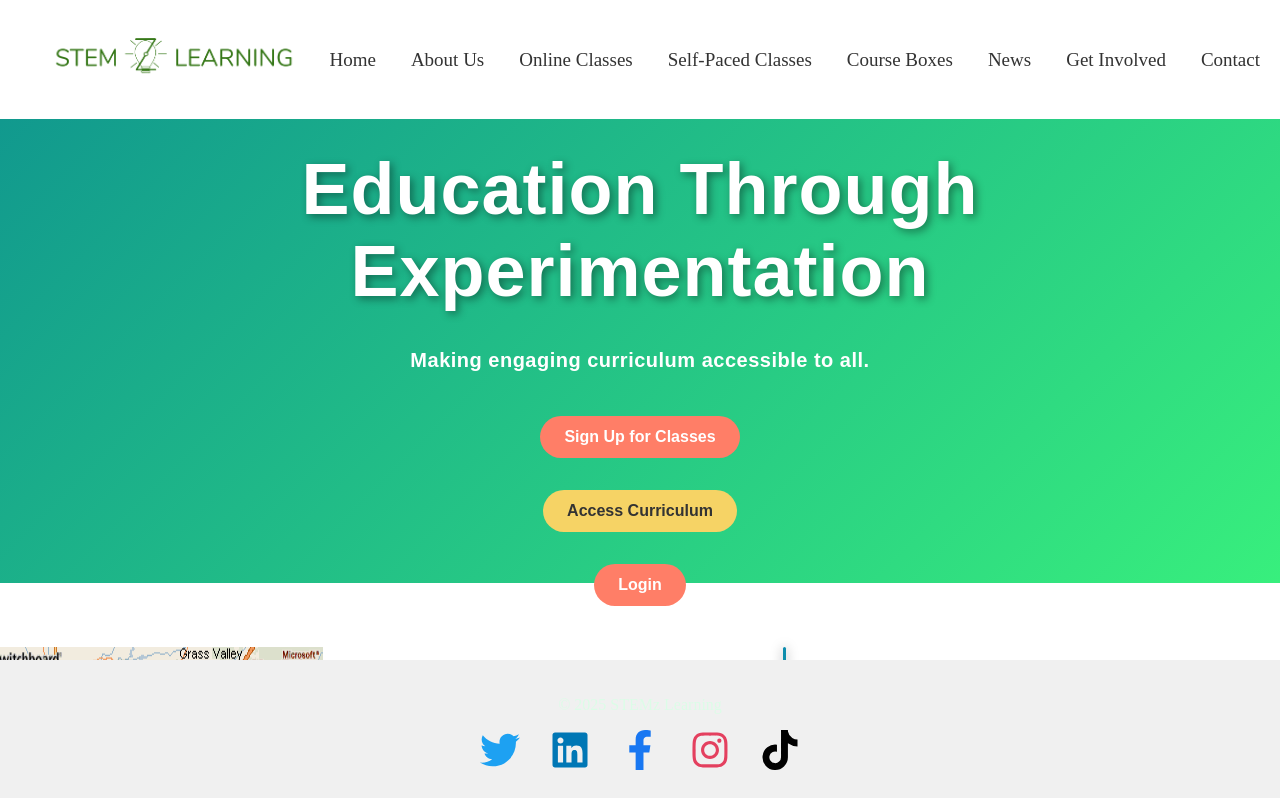
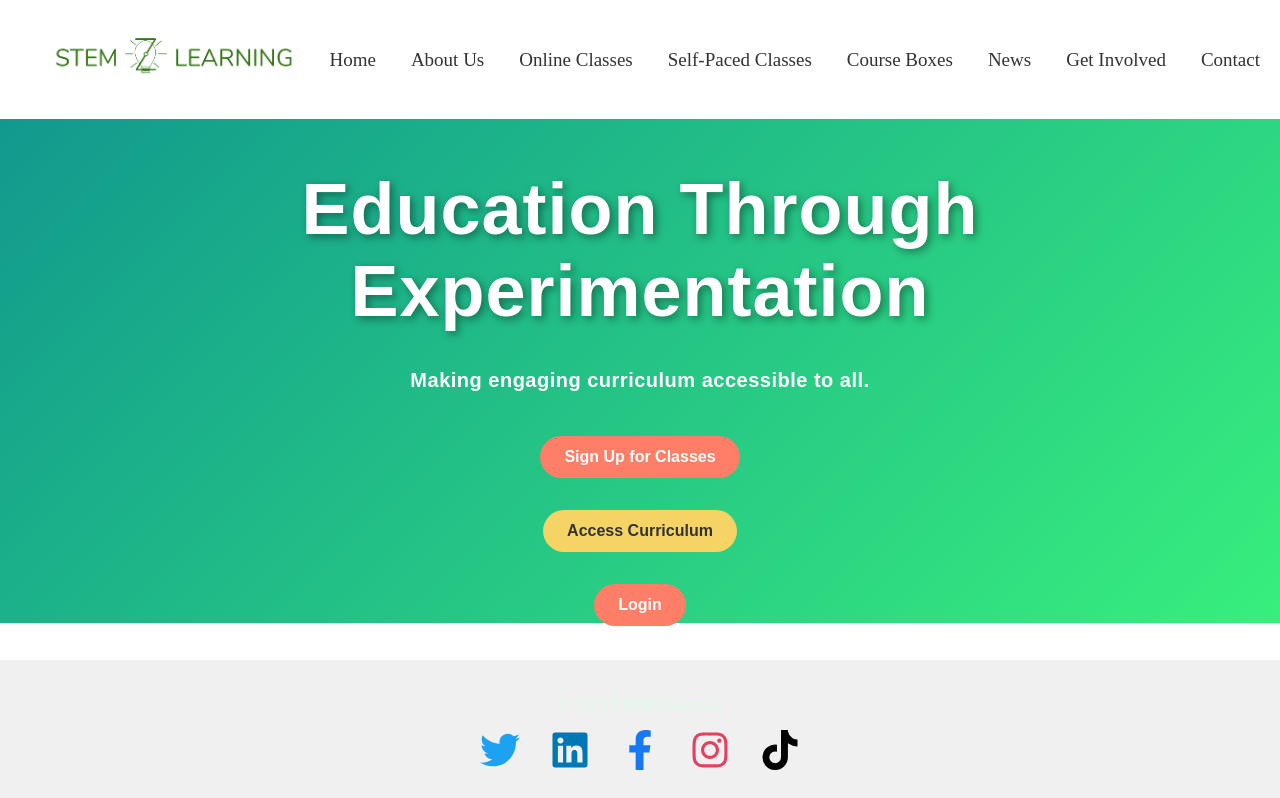
Before and after one commit to gemnets/stemz-mockup, a React (Create React App) app: page / in a window 1280 px wide. Shown: the top 798 px of the page. Built offline with nearby package versions, Linux system fonts and the light colour scheme.

Commit message:
Your commit message

```diff
--- a/src/components/Home.css
+++ b/src/components/Home.css
@@ -4,7 +4,7 @@
   flex-direction: column;
   align-items: center;
   justify-content: center;
-  height: 42vh; /* reduced height */
+  height: 47vh; /* reduced height */
   background: linear-gradient(135deg, #11998e 0%, #38ef7d 100%);
   color: #ffffff;
   text-align: center;
```
